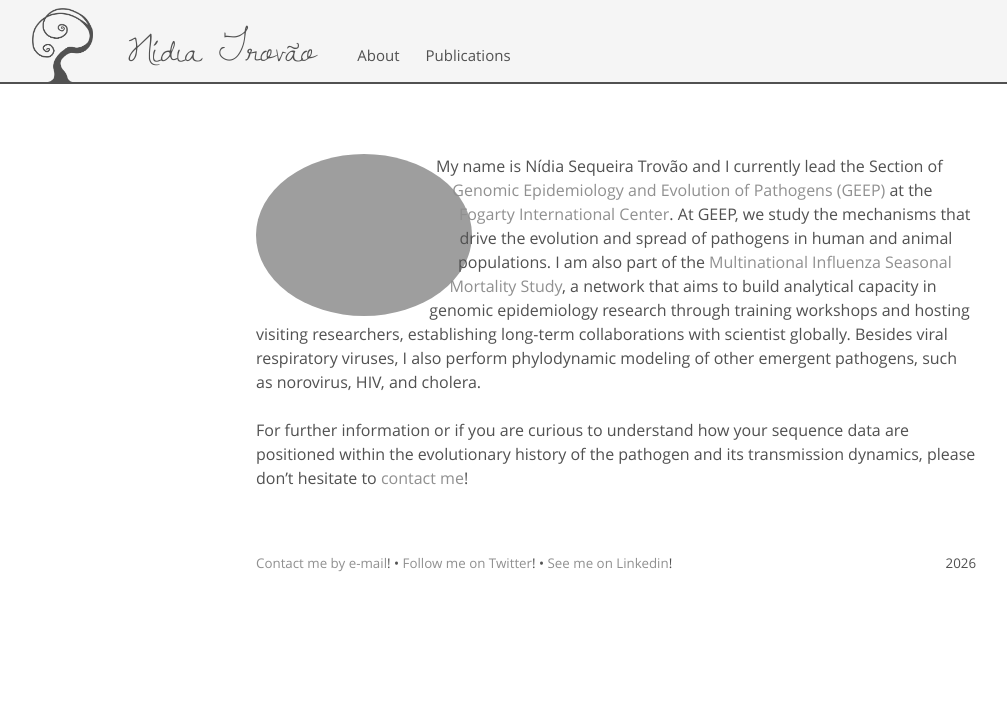
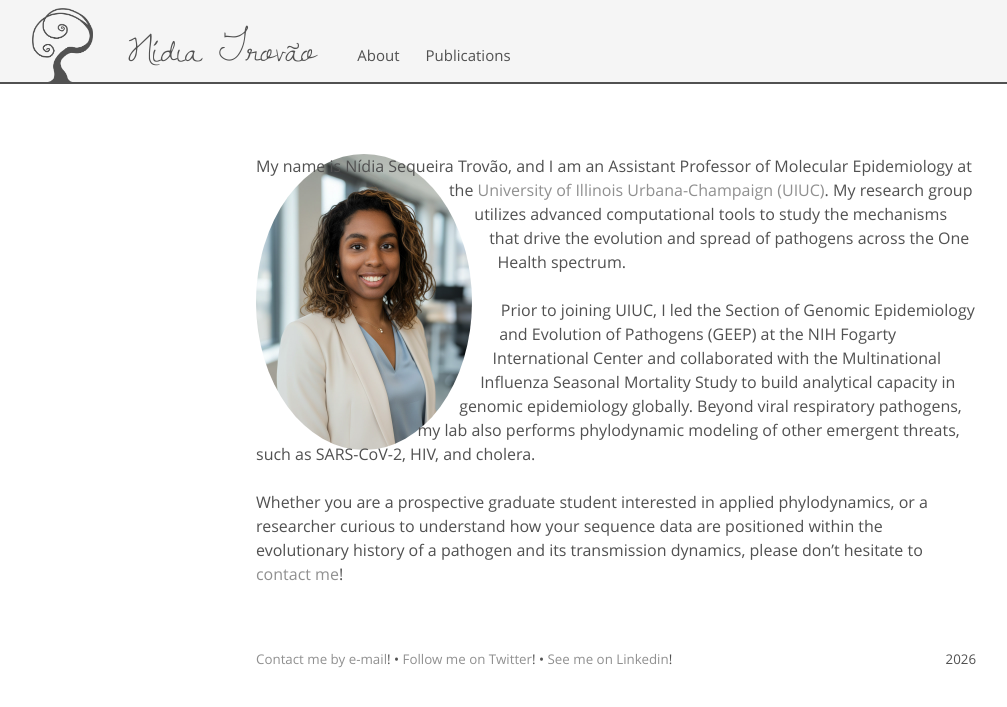
Before and after one commit to nidiatrovao/nidiatrovao.github.io, a Jekyll site: the page built from index.html, in a window 1280 px wide. Shown: the top 707 px of the page, without its empty margins (24-1031 px from the left). Built offline with Jekyll 4.4.1, drawn with Linux system fonts in a browser that asks for light colours.

Commit message:
Update index.html

```diff
--- a/index.html
+++ b/index.html
@@ -5,14 +5,13 @@ title: Home
 <br>
 <div class="page">
 <picture>
-  <source srcset="{{ site.baseurl }}/public/NT_20231217.webp" type="image/webp">
-  <source srcset="{{ site.baseurl }}/public/NT_20231217.jpeg" type="image/jpeg">
+  <source srcset="{{ site.baseurl }}/public/NT_20260422_150321-IMG_STYLE.webp" type="image/webp">
+  <source srcset="{{ site.baseurl }}/public/NT_20260422_150321-IMG_STYLE.jpg" type="image/jpeg">
   <img src="{{ site.baseurl }}/public/NT_20231217.jpeg" alt="Nídia Trovão" style="border-radius: 60%;">
 </picture>
 
-My name is Nídia Sequeira Trovão and I currently lead the Section of <a href="https://www.fic.nih.gov/About/Staff/epidemiology-population-studies/Pages/Genomic-Epidemiology-and-Evolution-of-Pathogens-.aspx">Genomic Epidemiology and Evolution of Pathogens (GEEP)</a> at the <a href="https://www.fic.nih.gov/Pages/Default.aspx">Fogarty International Center</a>. At GEEP, we study the mechanisms that drive the evolution and spread of pathogens in human and animal populations.
-I am also part of the <a href="http://misms.net/staff/nidia-trovao">Multinational Influenza Seasonal Mortality Study</a>, a network that aims to build analytical capacity in genomic epidemiology research through training workshops and hosting visiting researchers, establishing long-term collaborations with scientist globally.
-Besides viral respiratory viruses, I also perform phylodynamic modeling of other emergent pathogens, such as norovirus, HIV, and cholera.
+My name is Nídia Sequeira Trovão, and I am an Assistant Professor of Molecular Epidemiology at the <a href="https://illinois.edu/">University of Illinois Urbana-Champaign (UIUC)</a>. My research group utilizes advanced computational tools to study the mechanisms that drive the evolution and spread of pathogens across the One Health spectrum.
 <br><br>
-For further information or if you are curious to understand how your sequence data are positioned within the evolutionary history of the pathogen and its transmission dynamics, please don’t hesitate to <a target="_blank" href="{{ site.baseurl }}/rcptch.html" title="Click to reveal my e-mail address">contact me</a>!
-</div>
+Prior to joining UIUC, I led the Section of Genomic Epidemiology and Evolution of Pathogens (GEEP) at the NIH Fogarty International Center and collaborated with the Multinational Influenza Seasonal Mortality Study to build analytical capacity in genomic epidemiology globally. Beyond viral respiratory pathogens, my lab also performs phylodynamic modeling of other emergent threats, such as SARS-CoV-2, HIV, and cholera.
+<br><br>
+Whether you are a prospective graduate student interested in applied phylodynamics, or a researcher curious to understand how your sequence data are positioned within the evolutionary history of a pathogen and its transmission dynamics, please don’t hesitate to <a target="_blank" href="{{ site.baseurl }}/rcptch.html" title="Click to reveal my e-mail address">contact me</a>!
```
